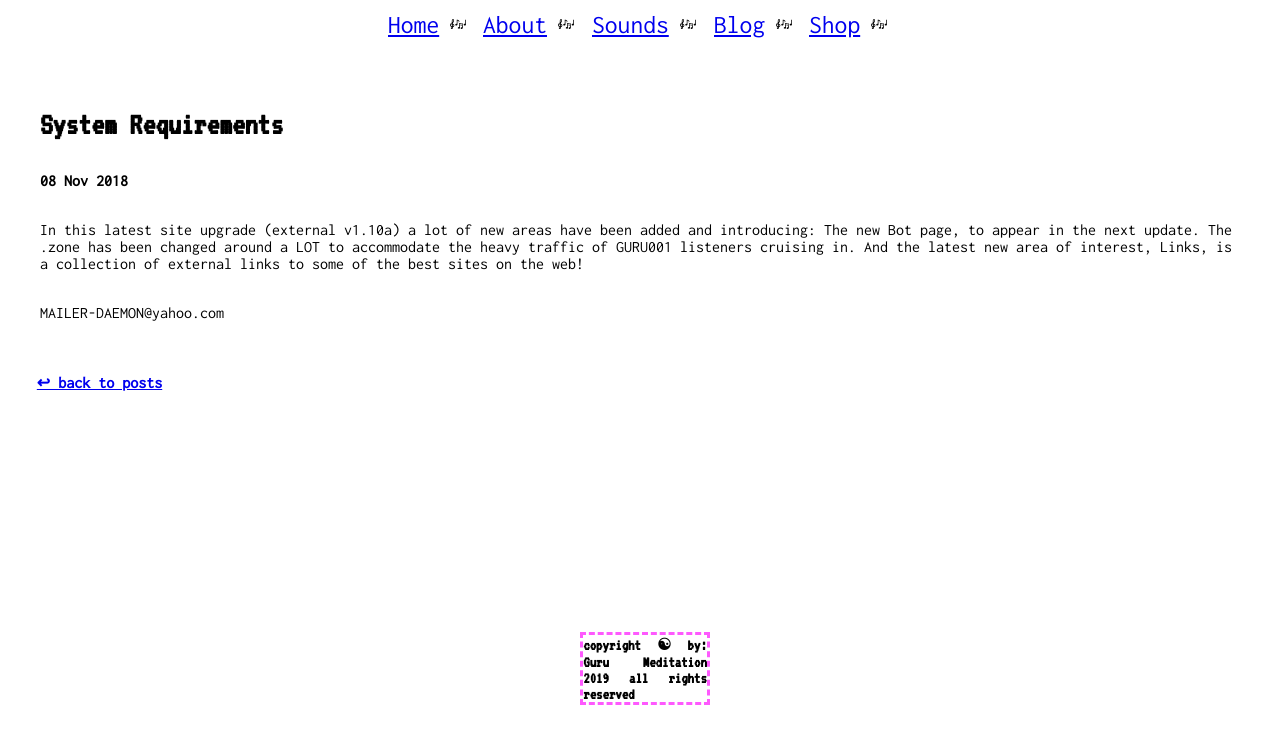
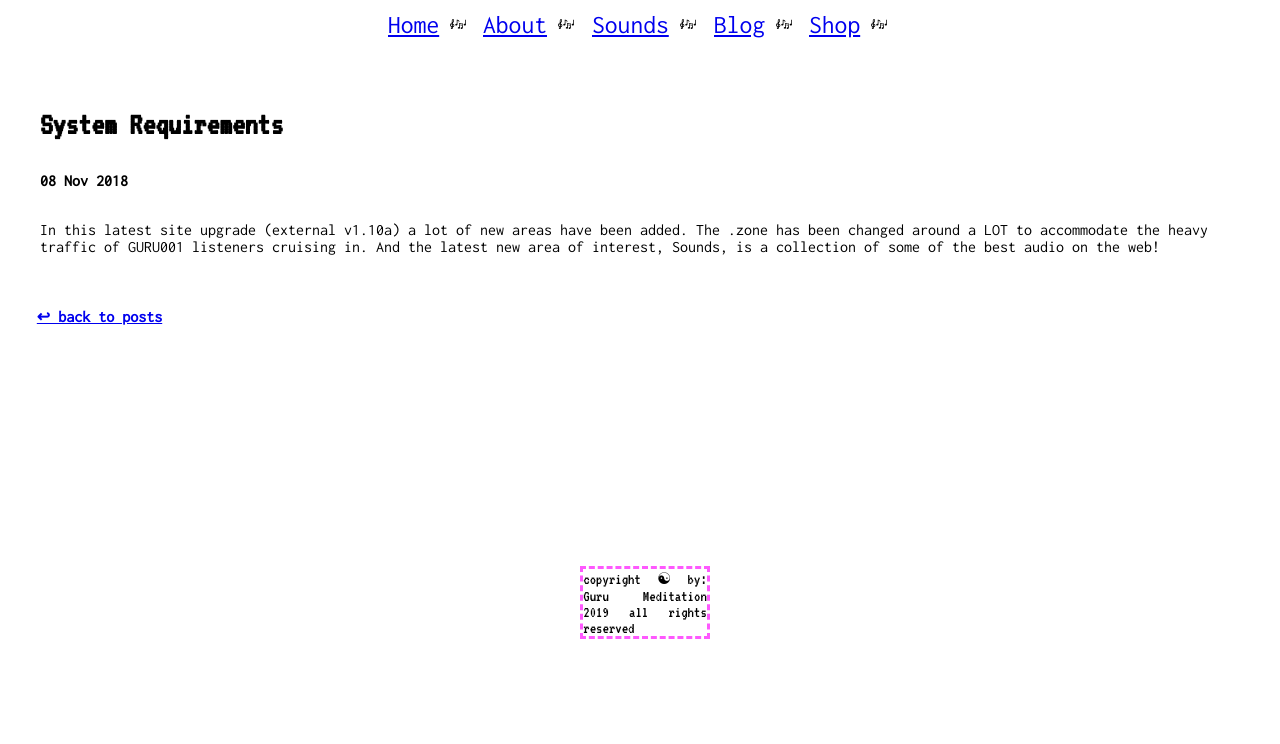
Before and after one commit to 503meditation/helloworld, a Jekyll site: the page built from _posts/2018-11-08-System-Requirements.md, in a window 1280 px wide. Shown: the top 744 px of the page. Built offline with Jekyll 4.4.1, drawn with Linux system fonts in a browser that asks for light colours.

Commit message:
pngs compressed, new copy

```diff
--- a/_posts/2018-11-08-System-Requirements.md
+++ b/_posts/2018-11-08-System-Requirements.md
@@ -2,6 +2,4 @@
 layout: post
 ---
 
-In this latest site upgrade (external v1.10a) a lot of new areas have been added and introducing: The new Bot page, to appear in the next update. The .zone has been changed around a LOT to accommodate the heavy traffic of GURU001 listeners cruising in. And the latest new area of interest, Links, is a collection of external links to some of the best sites on the web!
-
-MAILER-DAEMON@yahoo.com
+In this latest site upgrade (external v1.10a) a lot of new areas have been added. The .zone has been changed around a LOT to accommodate the heavy traffic of GURU001 listeners cruising in. And the latest new area of interest, Sounds, is a collection of some of the best audio on the web!
--- a/_sass/main.scss
+++ b/_sass/main.scss
@@ -140,6 +140,7 @@ listen {
   width: 10%;
   margin-left: 44%;
   text-align: justify;
+  font-weight: normal;
 }
 
 .static-footer {
```
Also changed, not shown: _posts/2019-02-07-hello-wolrd.md (+1 -1 lines), about.md (+4 -4 lines), _posts/1999-12-31-y(o)2k.md (renamed from _posts/1999-12-31-y2kello.md), 13 other files.
